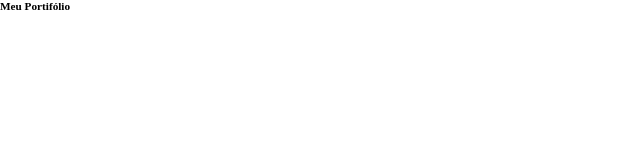
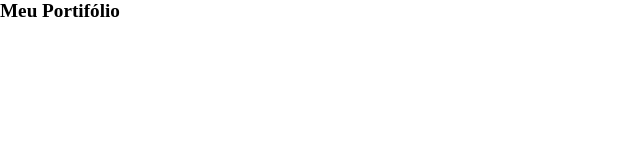
Before and after one commit to KamisAmorim/kamillarebeka.github.io, a plain HTML site: page index.html in a window 1280 px wide. Shown: the whole page, without its empty margins (0-640 px from the left). Drawn offline with Linux system fonts and the light colour scheme.

Commit message:
teste de fonte 02

```diff
--- a/index.html
+++ b/index.html
@@ -8,6 +8,6 @@
     <link href='https://cdn.boxicons.com/3.0.6/fonts/basic/boxicons.min.css' rel='stylesheet'>
 </head>
 <body>
-    <h3>Meu Portifólio</h3>
+    <h1>Meu Portifólio</h1>
 </body>
 </html>
```
